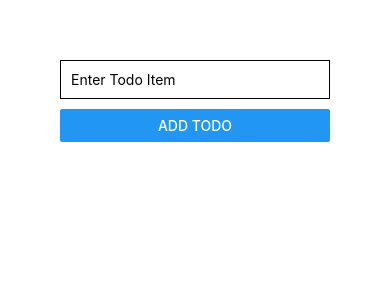
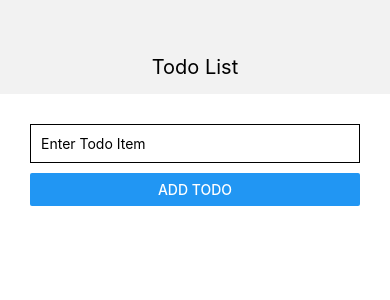
Before and after one commit to osmanforhad/reactNative-NodeApp-Practice, a React Native app: screen / in a window 390 px wide. Shown: the top 300 px of the page. Built offline with nearby package versions, Linux system fonts and the light colour scheme.

Commit message:
working with props react native

```diff
--- a/App.js
+++ b/App.js
@@ -1,6 +1,8 @@
 import { StatusBar } from 'expo-status-bar';
 import React, {useState} from 'react';
 import { Button, StyleSheet, Text, View, TextInput, ScrollView} from 'react-native';
+
+import Header from './src/components/Header';
 
 export default function App() {
 
@@ -15,7 +17,12 @@ export default function App() {
   }//end of the array function
 
   return (
-    <View style={(styles.container)}>
+    <View>
+    {/* include Header file */}
+    <Header title="Todo List"/>
+
+    {/*starting main page component */}
+      <View style={(styles.container)}>
       <View>
         <TextInput
          placeholder="Enter Todo Item"
@@ -39,12 +46,13 @@ export default function App() {
       {/*end of Rendaring the React Item */}
       <StatusBar style="auto" />
     </View>
+    </View>
   );
 }
 
 const styles = StyleSheet.create({
   container: {
-    padding: 60
+    padding: 30
   },
   textInput:{
     padding:10,
--- /dev/null
+++ b/src/components/Header.js
@@ -0,0 +1,28 @@
+import React from 'react';
+import {View, StyleSheet, Text} from 'react-native';
+
+{/*start functional component*/}
+const Header = (props) => {
+return (
+    <View style={styles.header}>
+        <Text style={styles.headerTitle}>{props.title}</Text>
+    </View>
+);
+}//end of the functional component
+
+{/*react native style code */}
+const styles = StyleSheet.create({
+    header:{
+        backgroundColor:'#f2f2f2',
+        padding: 15,
+    },
+    headerTitle:{
+        marginTop:40,
+        textAlign: 'center',
+        fontSize:20,
+    }
+});
+{/*end of the native style code */}
+
+{/*export component for output*/}
+export default Header;
```
